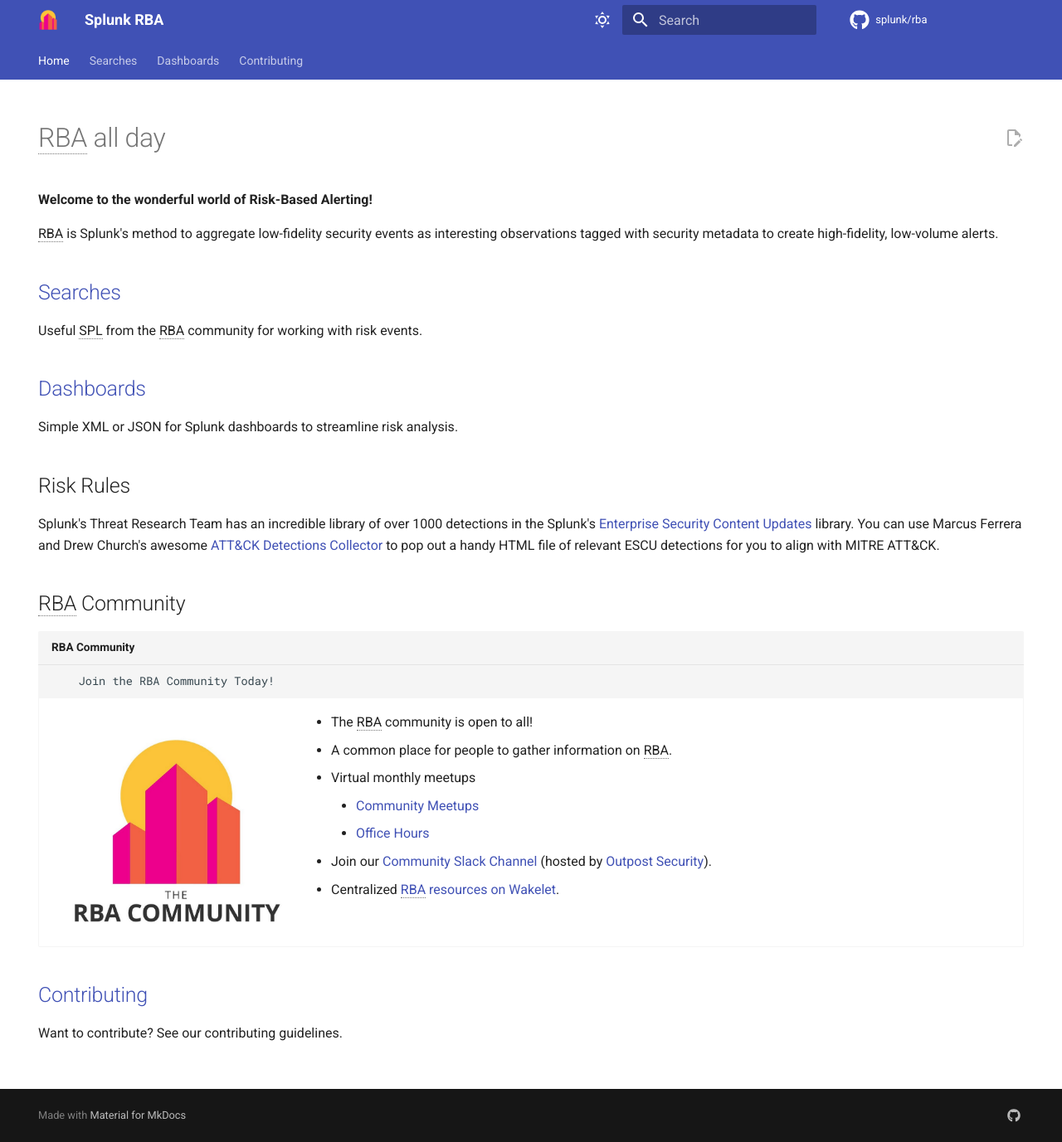
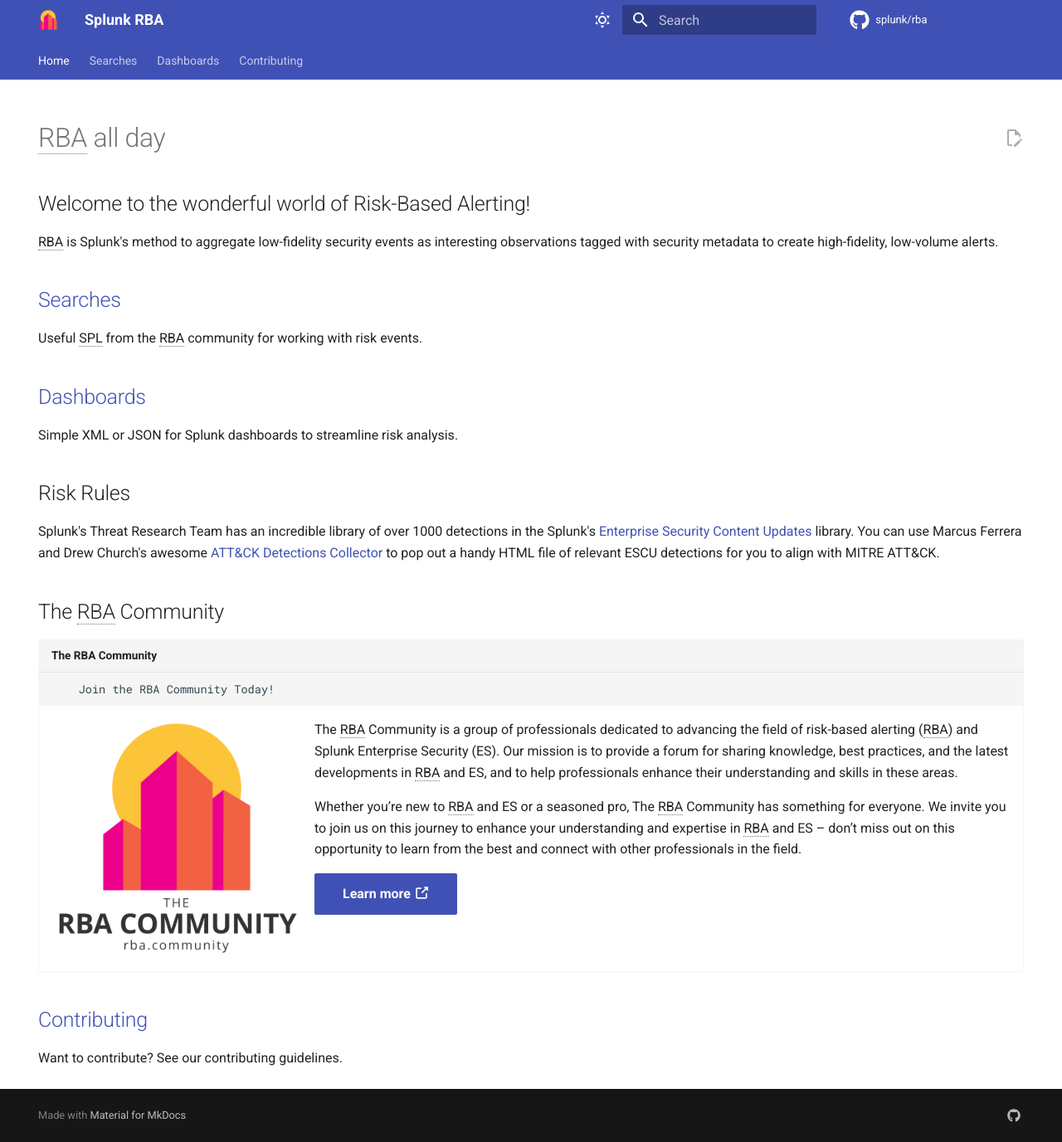
Before and after one commit to splunk/rba, an MkDocs documentation site: the page built from docs/index.md, in a window 1280 px wide and 1377 px high. Shown: the whole window at 83% size. Built offline with MkDocs 1.6.1 and Material for MkDocs 9.7.7, drawn with Linux system fonts in a browser that asks for light colours; comment, search, counter and statistics services are not loaded.

Commit message:
updated rba content block
Signed-off-by: Zachary Christensen <zchristensen@splunk.com>

````diff
--- a/docs/index.md
+++ b/docs/index.md
@@ -5,7 +5,7 @@
 ---
 # RBA all day
 
-**Welcome to the wonderful world of Risk-Based Alerting!**
+## Welcome to the wonderful world of Risk-Based Alerting!
 
 RBA is Splunk's method to aggregate low-fidelity security events as interesting observations tagged with security metadata to create high-fidelity, low-volume alerts.
 
@@ -21,23 +21,22 @@
 
 Splunk's Threat Research Team has an incredible library of over 1000 detections in the Splunk's [Enterprise Security Content Updates](https://research.splunk.com/){ target=_blank } library. You can use Marcus Ferrera and Drew Church's awesome [ATT&CK Detections Collector](https://github.com/splunk/attack-detections-collector){ target=_blank } to pop out a handy HTML file of relevant ESCU detections for you to align with MITRE ATT&CK.
 
-## RBA Community
+## The RBA Community
 
-``` markdown title="RBA Community"
+``` markdown title="The RBA Community"
     Join the RBA Community Today!
 ```
 
 <div class="result" markdown>
 
-![RBA Community](assets/rba_community.png){ align=left width=300 }
+![The RBA Community](assets/rba_community_light.png#only-light){ align=left width=300 }
+![The RBA Community](assets/rba_community_dark.png#only-dark){ align=left width=300 }
 
-- The RBA community is open to all!
-- A common place for people to gather information on RBA.
-- Virtual monthly meetups
-    - [Community Meetups](https://splunk.webex.com/webappng/sites/splunk/webinar/webinarSeries/register/341d3ab1cfad4b85a23eea7e1969d58d){ target=_blank }
-    - [Office Hours](https://splunk.webex.com/webappng/sites/splunk/webinar/webinarSeries/register/bf449ac6ee3042bf81ac93c118d9c8d9){ target=_blank }
-- Join our [Community Slack Channel](https://outpost-security.com/slack){ target=_blank } (hosted by [Outpost Security](https://outpost-security.com/){ target=_blank }).
-- Centralized [RBA resources on Wakelet](https://wakelet.com/wake/rqjxuE9hXsCJRwWXsuHr1){ target=_blank }.
+The RBA Community is a group of professionals dedicated to advancing the field of risk-based alerting (RBA) and Splunk Enterprise Security (ES). Our mission is to provide a forum for sharing knowledge, best practices, and the latest developments in RBA and ES, and to help professionals enhance their understanding and skills in these areas.
+
+Whether you’re new to RBA and ES or a seasoned pro, The RBA Community has something for everyone. We invite you to join us on this journey to enhance your understanding and expertise in RBA and ES – don’t miss out on this opportunity to learn from the best and connect with other professionals in the field.
+
+[Learn more :octicons-link-external-16:](https://rba.community "Learn more about the RBA Community"){ .md-button .md-button--primary target="_blank" }
 
 </div>
 
````
Also changed, not shown: docs/assets/rba_community_dark.png (added), docs/assets/rba_community_light.png (added).
